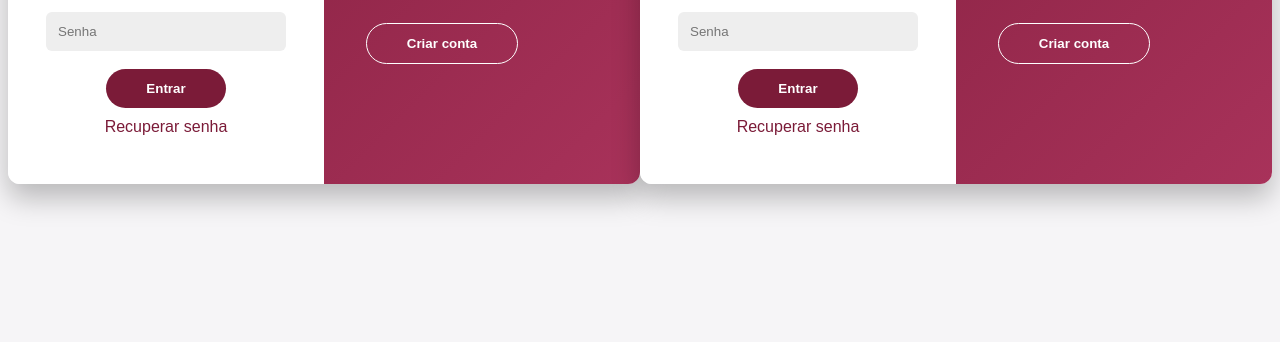
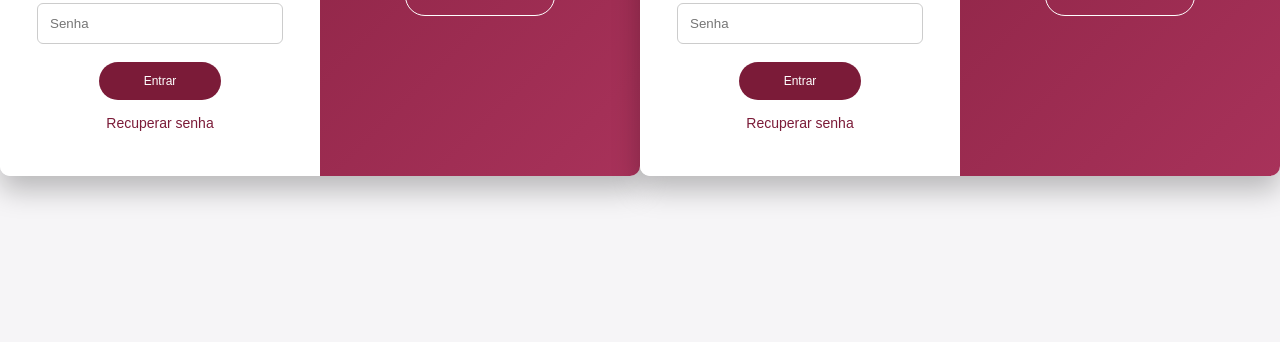
Before and after one commit to sistemaintegradojuridico/SIJ, a plain HTML site: page index.html in a window 1280 px wide. Shown: the part 474-816 px from the top of the page. Drawn offline with Linux system fonts and the light colour scheme; files that its build step writes are made by us from their sources; files whose address does not match are found by name.

Commit message:
Update style.css

```diff
--- a/style.css
+++ b/style.css
@@ -5,129 +5,17 @@ body {
   align-items: center;
   height: 100vh;
   font-family: Arial;
+  margin: 0;
 }
 
 .container {
   background: #fff;
   border-radius: 10px;
   width: 900px;
+  max-width: 100%;
   min-height: 500px;
   position: relative;
   overflow: hidden;
-  box-shadow: 0 14px 28px rgba(0,0,0,0.25);
-}
-
-.form-container {
-  position: absolute;
-  top: 0;
-  height: 100%;
-  width: 50%;
-  transition: 0.6s;
-}
-
-.sign-in-container {
-  left: 0;
-  z-index: 2;
-}
-
-.sign-up-container {
-  left: 0;
-  opacity: 0;
-}
-
-.container.right-panel-active .sign-in-container {
-  transform: translateX(100%);
-}
-
-.container.right-panel-active .sign-up-container {
-  transform: translateX(100%);
-  opacity: 1;
-  z-index: 5;
-}
-
-form {
-  background: #fff;
-  display: flex;
-  flex-direction: column;
-  padding: 50px;
-  height: 100%;
-  justify-content: center;
-}
-
-input {
-  padding: 12px;
-  margin: 8px 0;
-}
-
-button {
-  background: #7B1B38;
-  color: white;
-  padding: 12px;
-  border: none;
-  cursor: pointer;
-  border-radius: 6px;
-}
-
-.overlay-container {
-  position: absolute;
-  left: 50%;
-  width: 50%;
-  height: 100%;
-}
-
-.overlay {
-  background: linear-gradient(135deg, #7B1B38, #a8325a);
-  color: white;
-  position: relative;
-  left: -100%;
-  height: 100%;
-  width: 200%;
-  transition: transform 0.6s;
-}
-
-.container.right-panel-active .overlay {
-  transform: translateX(50%);
-}
-
-.overlay-panel {
-  position: absolute;
-  width: 50%;
-  height: 100%;
-  display: flex;
-  justify-content: center;
-  align-items: center;
-  flex-direction: column;
-  text-align: center;
-}
-
-.overlay-left {
-  transform: translateX(-20%);
-}
-
-.overlay-right {
-  right: 0;
-}
-
-.ghost {
-  background: transparent;
-  border: 1px solid white;
-}body {
-  background: #f6f5f7;
-  display: flex;
-  justify-content: center;
-  align-items: center;
-  height: 100vh;
-  font-family: Arial;
-}
-
-.container {
-  background: #fff;
-  border-radius: 12px;
-  position: relative;
-  overflow: hidden;
-  width: 900px;
-  max-width: 100%;
-  min-height: 500px;
   box-shadow: 0 14px 28px rgba(0,0,0,0.25);
 }
 
@@ -170,33 +58,44 @@ form {
   height: 100%;
   justify-content: center;
   align-items: center;
+  text-align: center;
 }
 
 input {
-  background: #eee;
-  border: none;
   padding: 12px;
   margin: 8px 0;
   width: 100%;
   border-radius: 6px;
+  border: 1px solid #ccc;
 }
 
+/* BOTÃO */
 button {
+  border-radius: 20px;
+  border: none;
   background: #7B1B38;
   color: white;
-  border: none;
-  padding: 12px 40px;
+  font-size: 12px;
+  padding: 12px 45px;
   margin-top: 10px;
-  border-radius: 25px;
   cursor: pointer;
-  font-weight: bold;
+  transition: 0.3s;
+}
+
+button:hover {
+  background: #5a1328;
 }
 
 /* RECUPERAR */
 #recuperarSenha {
-  margin-top: 10px;
+  margin-top: 15px;
   color: #7B1B38;
   cursor: pointer;
+  font-size: 14px;
+}
+
+#recuperarSenha:hover {
+  text-decoration: underline;
 }
 
 /* OVERLAY */
@@ -207,11 +106,6 @@ button {
   width: 50%;
   height: 100%;
   overflow: hidden;
-  transition: transform 0.6s ease-in-out;
-}
-
-.container.right-panel-active .overlay-container {
-  transform: translateX(-100%);
 }
 
 .overlay {
@@ -221,7 +115,6 @@ button {
   left: -100%;
   height: 100%;
   width: 200%;
-  transform: translateX(0);
   transition: transform 0.6s ease-in-out;
 }
 
@@ -233,9 +126,8 @@ button {
   position: absolute;
   display: flex;
   flex-direction: column;
+  align-items: center;
   justify-content: center;
-  align-items: center;
-  padding: 40px;
   text-align: center;
   top: 0;
   height: 100%;
@@ -246,16 +138,8 @@ button {
   transform: translateX(-20%);
 }
 
-.container.right-panel-active .overlay-left {
-  transform: translateX(0);
-}
-
 .overlay-right {
   right: 0;
-}
-
-.container.right-panel-active .overlay-right {
-  transform: translateX(20%);
 }
 
 .ghost {
```
